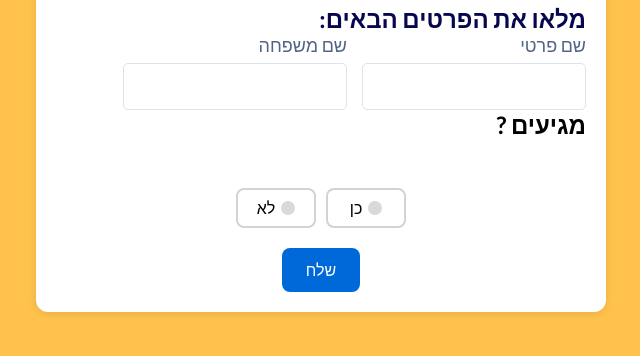
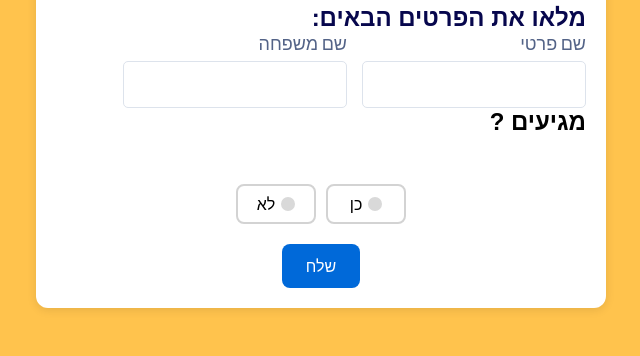
Before and after one commit to mayElimelech/Simple-Devops, a Flask app: page / in a window 1280 px wide. Shown: the part 942-1298 px from the top of the page, without its empty margins (319-959 px from the left). After the commit the page ends 1252 px from the top, so only its background shows below. Run offline with Flask 3, Linux system fonts and the light colour scheme; some libraries are stand-ins or nearby versions; some web fonts are replaced.

Commit message:
added font

```diff
--- a/templates/testPage.html
+++ b/templates/testPage.html
@@ -11,7 +11,7 @@
 
     <form method="POST" action="/submit" id="rsvpForm">
       <div class="formbold-form-title">
-        <h2 class="">מלאו את הפרטים הבאים: </h2>
+        <h2 >מלאו את הפרטים הבאים: </h2>
       </div>
 
       <div class="formbold-input-flex">
@@ -82,6 +82,17 @@
     box-sizing: border-box;
      font-family: "Lato", sans-serif;
   }
+  @font-face {
+  font-family: 'Dana Yad';
+  src: url('/static/fonts/DanaYadAlefAlefAlefNormal.ttf') format('truetype');
+  font-weight: normal;
+  font-style: normal;
+}
+
+h2 {
+  font-family: 'Dana Yad', sans-serif;
+  direction: rtl; /* For Hebrew */
+}
   body {
     font-family: 'Inter', sans-serif;
     padding: 20px;
```
Also changed, not shown: static/DanaYadAlefAlefAlefNormal.ttf (added).
